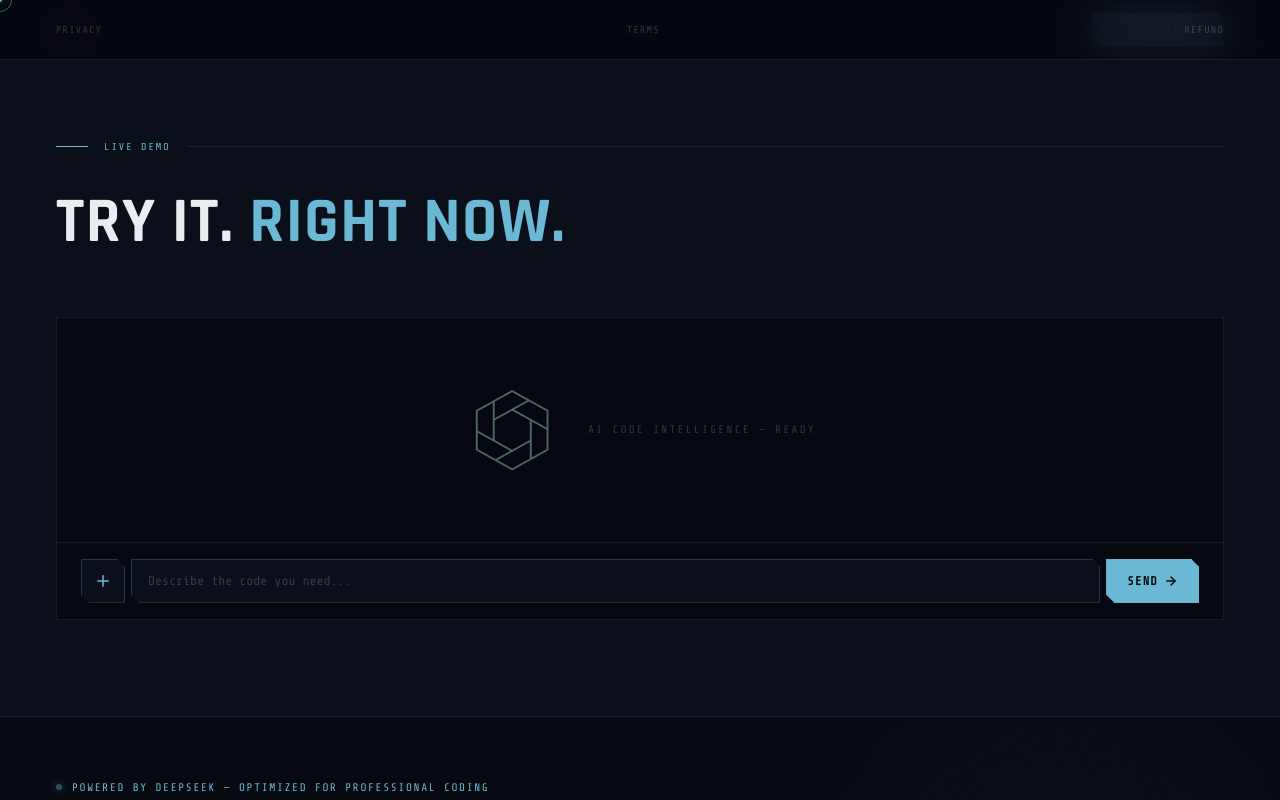
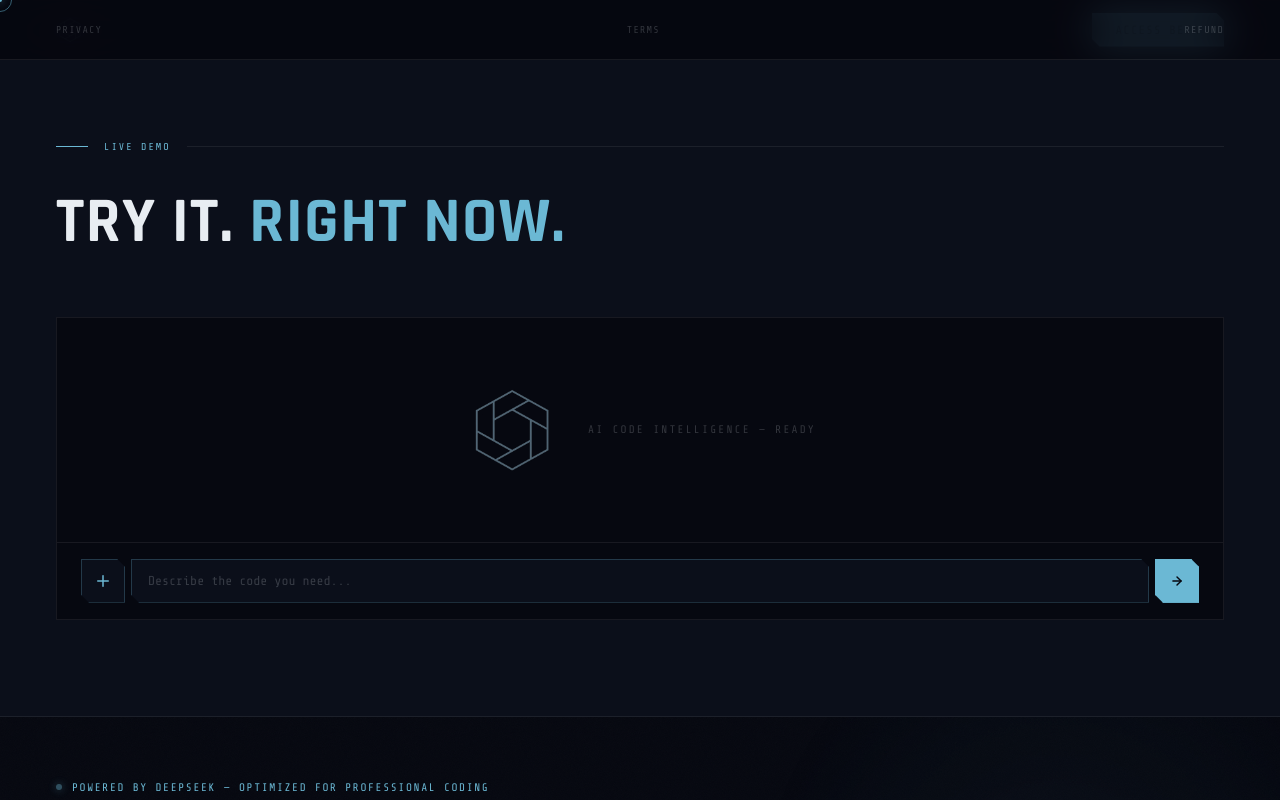
Before and after one commit to Vextarhq/vextar-app, a Next.js app: page /landing in a window 1280 px wide. Shown: the top 800 px of the page. Built offline with nearby package versions, Linux system fonts and the light colour scheme.

Commit message:
Update page.js

```diff
--- a/app/landing/page.js
+++ b/app/landing/page.js
@@ -216,9 +216,8 @@ export default function Landing() {
         .chat-attach-btn:hover { border-color:var(--accent); }
         .chat-attach-btn { width:44px; }
         .chat-attach-btn svg { width:18px; height:18px; }
-        .chat-send-btn { background:var(--accent); border:1px solid var(--accent); padding:0 20px; gap:6px; }
+        .chat-send-btn { background:var(--accent); border:1px solid var(--accent); width:44px; padding:0; }
         .chat-send-btn:hover { opacity:.85; box-shadow:0 0 16px var(--accent-glow); }
-        .chat-send-btn span { font-family:'Share Tech Mono',monospace; font-size:12px; letter-spacing:.1em; font-weight:700; text-transform:uppercase; color:var(--bg); }
         .chat-send-btn svg { width:14px; height:14px; }
         .chat-text-input { flex:1; min-width:0; background:var(--bg2); border:1px solid var(--border-bright); color:var(--text); font-family:'Share Tech Mono',monospace; font-size:13px; padding:0 16px; height:44px; clip-path:polygon(0 0,calc(100% - 8px) 0,100% 8px,100% 100%,8px 100%,0 calc(100% - 8px)); outline:none; cursor:none; box-sizing:border-box; }
         .chat-text-input::placeholder { color:var(--text-faint); }
@@ -298,7 +297,6 @@ export default function Landing() {
               onClick={goToLogin}
               aria-label="Send message"
             >
-              <span>Send</span>
               <svg viewBox="0 0 24 24" fill="none" stroke="#060810" strokeWidth="2.5" strokeLinecap="round" strokeLinejoin="round">
                 <line x1="5" y1="12" x2="19" y2="12"/><polyline points="12 5 19 12 12 19"/>
               </svg>
```
